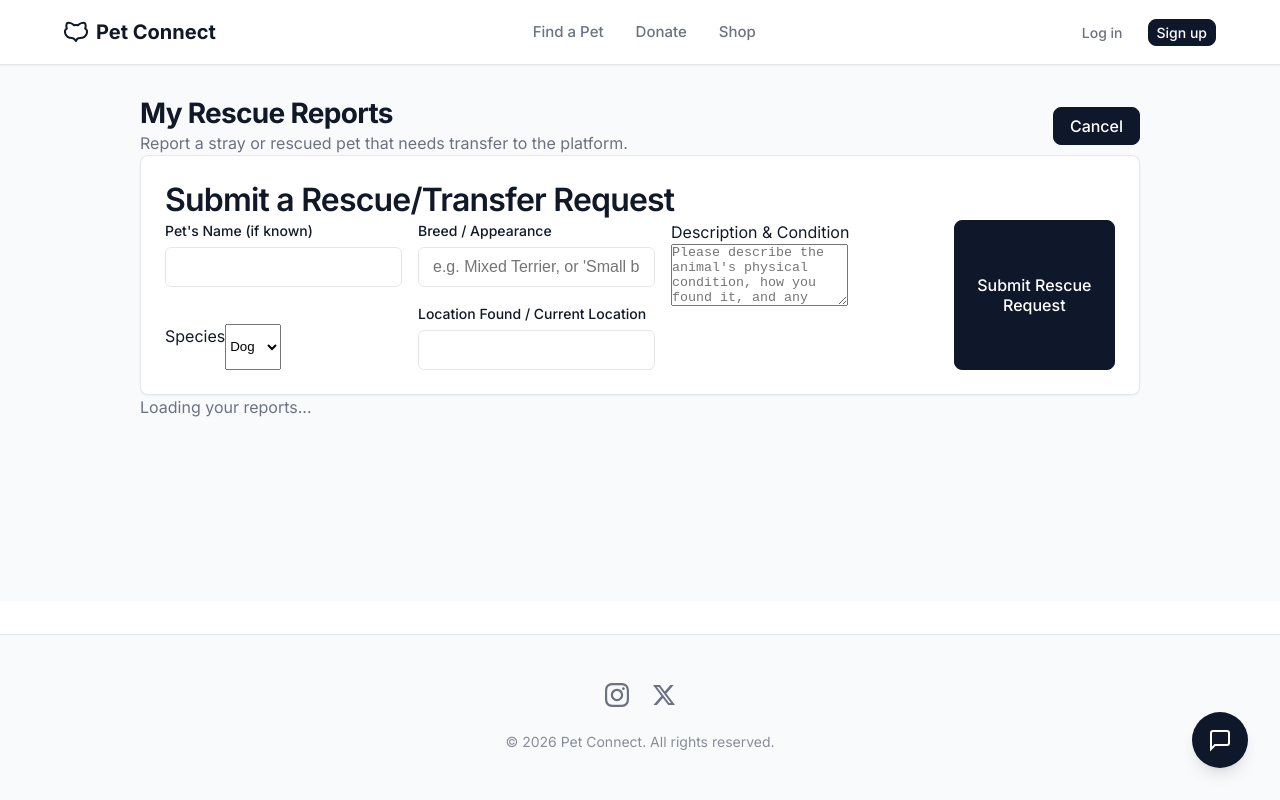
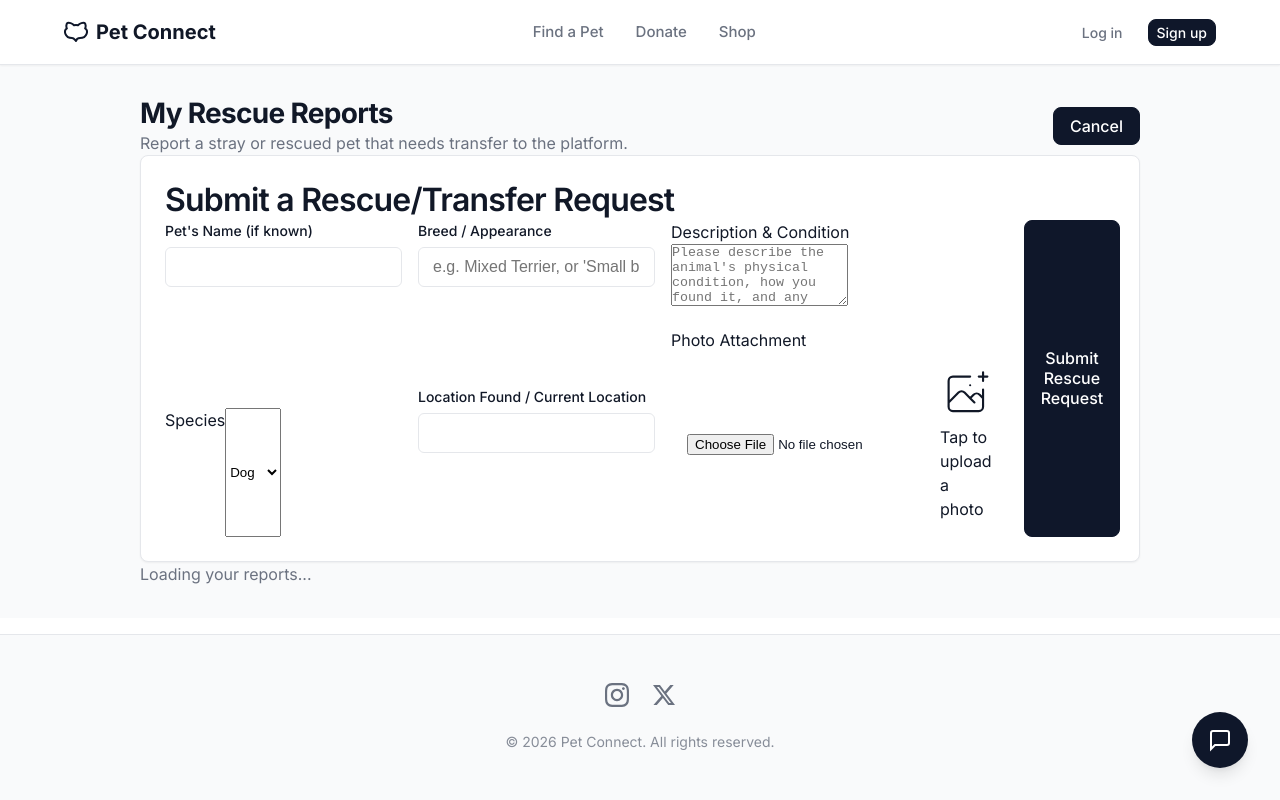
Before and after one commit to ly-sid/pet-connect, a Next.js app: page /dashboard/my-rescues in a window 1280 px wide. Both pictures are taken after a click on the button "+ New Rescue Report". Built offline with nearby package versions, Linux system fonts and the light colour scheme.

Commit message:
feat(rescues): add photo attachment support to rescue requests

```diff
--- a/src/app/api/rescue-requests/route.ts
+++ b/src/app/api/rescue-requests/route.ts
@@ -23,7 +23,7 @@ export async function POST(req: Request) {
         }
 
         const body = await req.json();
-        const { petName, species, breed, location, description } = body;
+        const { petName, species, breed, location, description, image } = body;
 
         const rescueRequest = await prisma.rescueRequest.create({
             data: {
@@ -33,6 +33,7 @@ export async function POST(req: Request) {
                 breed,
                 location,
                 description,
+                image,
                 status: 'PENDING'
             }
         });
--- a/src/app/dashboard/my-rescues/page.tsx
+++ b/src/app/dashboard/my-rescues/page.tsx
@@ -13,13 +13,15 @@ export default function MyRescueReportsPage() {
     const [loading, setLoading] = useState(true);
     const [showForm, setShowForm] = useState(false);
     const [submitting, setSubmitting] = useState(false);
+    const [preview, setPreview] = useState<string | null>(null);
 
     const [formData, setFormData] = useState({
         petName: '',
         species: 'Dog',
         breed: '',
         location: '',
-        description: ''
+        description: '',
+        image: ''
     });
 
     const fetchRequests = async () => {
@@ -40,13 +42,33 @@ export default function MyRescueReportsPage() {
         }
     }, [user]);
 
+    const handleImageChange = (e: React.ChangeEvent<HTMLInputElement>) => {
+        if (e.target.files && e.target.files[0]) {
+            const file = e.target.files[0];
+            if (file.size > 5 * 1024 * 1024) {
+                alert("File size must be less than 5MB");
+                return;
+            }
+            const reader = new FileReader();
+            reader.onload = (ev) => {
+                if (ev.target?.result) {
+                    const result = ev.target.result as string;
+                    setPreview(result);
+                    setFormData({ ...formData, image: result });
+                }
+            };
+            reader.readAsDataURL(file);
+        }
+    };
+
     const handleSubmit = async (e: React.FormEvent) => {
         e.preventDefault();
         setSubmitting(true);
         try {
             await backendService.submitRescueRequest(formData);
             setShowForm(false);
-            setFormData({ petName: '', species: 'Dog', breed: '', location: '', description: '' });
+            setFormData({ petName: '', species: 'Dog', breed: '', location: '', description: '', image: '' });
+            setPreview(null);
             fetchRequests();
             alert('Your rescue request has been submitted to our team!');
         } catch (error) {
@@ -114,6 +136,7 @@ export default function MyRescueReportsPage() {
                                 required
                             />
                         </div>
+                        <div className="grid grid-cols-1 md:grid-cols-2 gap-4">
                             <div className="space-y-1">
                                 <label className="block text-sm font-medium text-gray-700">Description & Condition</label>
                                 <textarea
@@ -124,6 +147,31 @@ export default function MyRescueReportsPage() {
                                     placeholder="Please describe the animal's physical condition, how you found it, and any immediate medical needs..."
                                     required
                                 />
+                            </div>
+                            <div className="space-y-1">
+                                <label className="block text-sm font-medium text-gray-700">Photo Attachment</label>
+                                <div className="border-2 border-dashed border-gray-300 rounded-md p-4 flex flex-col items-center justify-center relative bg-gray-50 hover:bg-gray-100 transition-colors h-[115px]">
+                                    <input
+                                        type="file"
+                                        accept="image/*"
+                                        className="absolute inset-0 w-full h-full opacity-0 cursor-pointer"
+                                        onChange={handleImageChange}
+                                    />
+                                    {preview ? (
+                                        <div className="flex bg-white items-center gap-3 p-1 rounded-md shadow-sm z-10 w-full">
+                                            <img src={preview} alt="Preview" className="w-16 h-16 object-cover rounded" />
+                                            <span className="text-sm font-medium text-green-600 truncate">Photo Attached</span>
+                                        </div>
+                                    ) : (
+                                        <div className="text-center">
+                                            <svg className="mx-auto h-8 w-8 text-gray-400" stroke="currentColor" fill="none" viewBox="0 0 48 48">
+                                                <path d="M28 8H12a4 4 0 00-4 4v20m32-12v8m0 0v8a4 4 0 01-4 4H12a4 4 0 01-4-4v-4m32-4l-3.172-3.172a4 4 0 00-5.656 0L28 28M8 32l9.172-9.172a4 4 0 015.656 0L28 28m0 0l4 4m4-24h8m-4-4v8m-12 4h.02" strokeWidth="2" strokeLinecap="round" strokeLinejoin="round" />
+                                            </svg>
+                                            <p className="mt-1 text-xs text-gray-500">Tap to upload a photo</p>
+                                        </div>
+                                    )}
+                                </div>
+                            </div>
                         </div>
                         <div className="flex justify-end pt-2">
                             <Button type="submit" loading={submitting}>Submit Rescue Request</Button>
--- a/src/lib/backend-service.ts
+++ b/src/lib/backend-service.ts
@@ -67,7 +67,7 @@ class BackendService {
     }
 
     // Rescue Requests Methods
-    async submitRescueRequest(request: { petName?: string; species: string; breed: string; location: string; description: string }) {
+    async submitRescueRequest(request: { petName?: string; species: string; breed: string; location: string; description: string; image?: string }) {
         const res = await fetch('/api/rescue-requests', {
             method: 'POST',
             body: JSON.stringify(request),
--- a/src/lib/types.ts
+++ b/src/lib/types.ts
@@ -52,6 +52,7 @@ export interface RescueRequest {
     breed: string;
     location: string;
     description: string;
+    image?: string;
     status: 'PENDING' | 'APPROVED' | 'REJECTED';
     createdAt: string;
 }
```
Also changed, not shown: src/app/dashboard/rescue-management/page.tsx (+7 -0 lines), 1 other file (tests, documents, lock files or other folders). Lines whose indentation alone changed are shown as unchanged.
